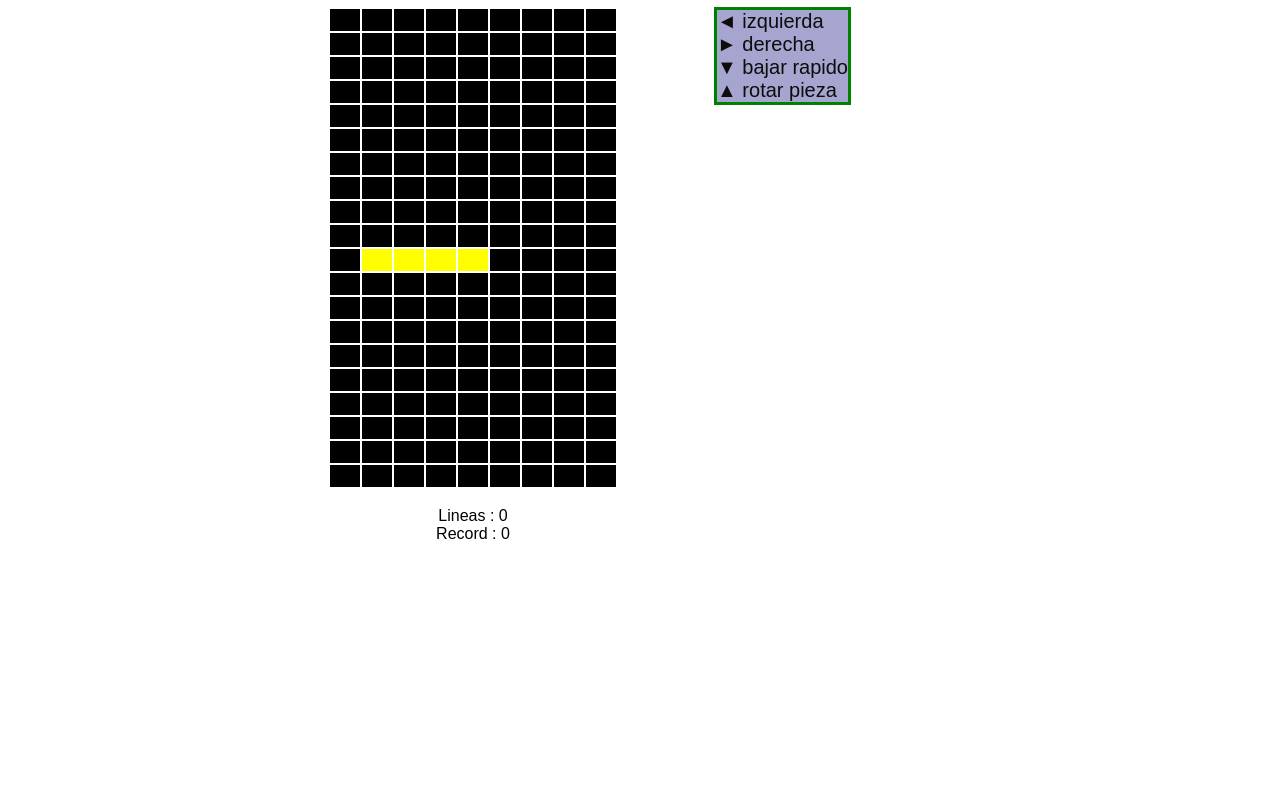
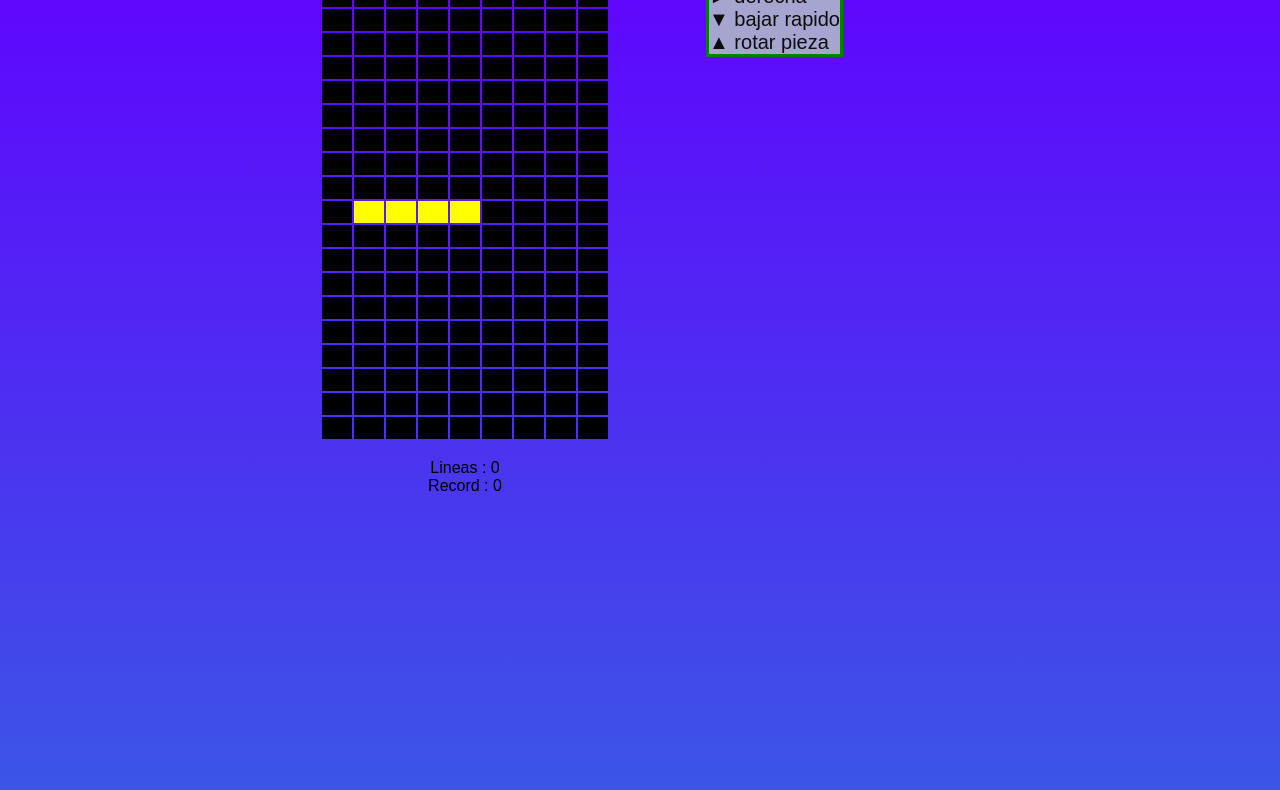
Before and after one commit to angelicahg/Tetris-grupal, a plain HTML site: page index.html in a window 1280 px wide. Shown: the part 73-863 px from the top of the page. Drawn offline with Linux system fonts and the light colour scheme.

Commit message:
versión 2.0

```diff
--- a/assets/style.css
+++ b/assets/style.css
@@ -1,10 +1,17 @@
+@import url("https://fonts.googleapis.com/css2?family=Press+Start+2P&display=swap");
+
+* {
+    margin: 0;
+    padding: 0;
+}
+
 body {
     width: 100%;
     height: 100vh;
-    font-family: sans-serif;
     font-size: 20;
     text-align: center;
-    background: linear-gradient(rbg (98, 0, 255), rbg(34, 142, 214));
+    font-family: "Press Start 2P", cursive;
+    background: linear-gradient(rgb(98, 0, 255), rgb(34, 142, 214));
     padding-bottom: 50%;
 }
 
@@ -17,6 +24,15 @@ body {
     height: 22px;
     padding: 0px;
 }
+
+#tetris {
+    display: grid;
+    place-items: center;
+    justify-content: center;
+    align-items: center;
+    justify-items: center;
+}
+
 .celda0 {
     background-color: #000000;
 }
--- a/index.html
+++ b/index.html
@@ -9,6 +9,10 @@
     </head>
 
     <body onload="eventoCargar()" onkeydown="tecla(event)">
+        <audio
+            src="/assets/Original Tetris Theme - Extended 10min (Nintendo).mp3 Tetris Theme - Extended 10min (Nintendo).mp3"
+            autoplay="true"
+        ></audio>
         <h1>TETRIS</h1>
         <div class="container">
 
```
Also changed, not shown: 1 other file.
